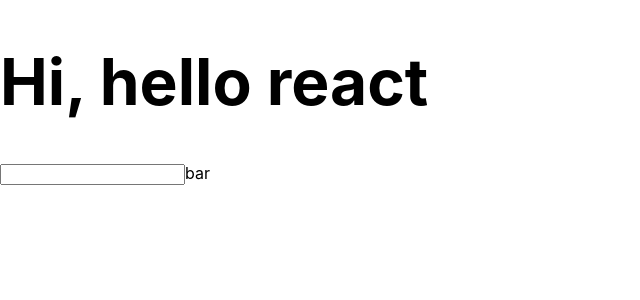
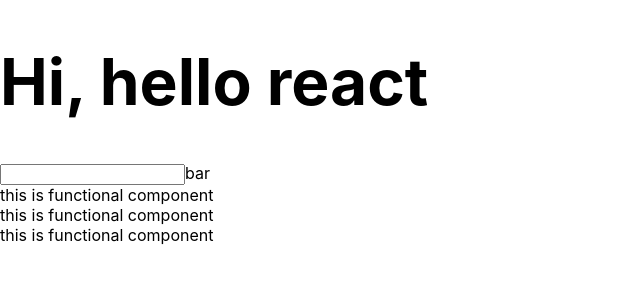
Before and after one commit to taruyar/react-tutorial, a React (Create React App) app: page / in a window 1280 px wide. Shown: the top 300 px of the page, without its empty margins (0-640 px from the left). Built offline with nearby package versions, Linux system fonts and the light colour scheme.

Commit message:
add functional component/

```diff
--- a/src/App.js
+++ b/src/App.js
@@ -13,9 +13,16 @@
         />
         <label htmlFor='bar'>bar
         </label>
+        <SubComponent />
+        <SubComponent />
+        <SubComponent />
       </div>
     )
   }
+}
+
+const SubComponent = () => {
+  return <div>this is functional component</div>
 }
 // function App() {
 //   const dom = <h1>Hello, World</h1>;
```
